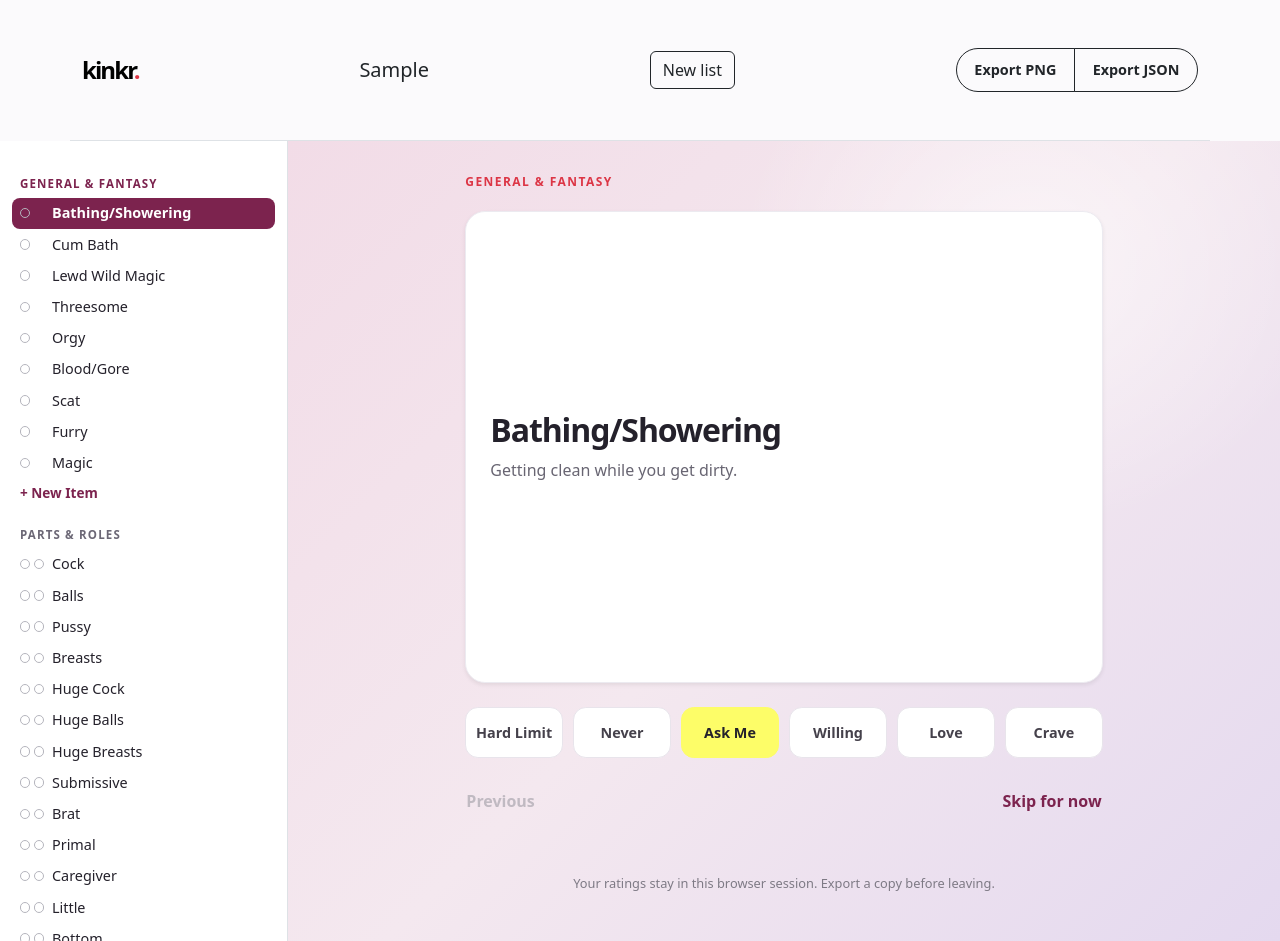
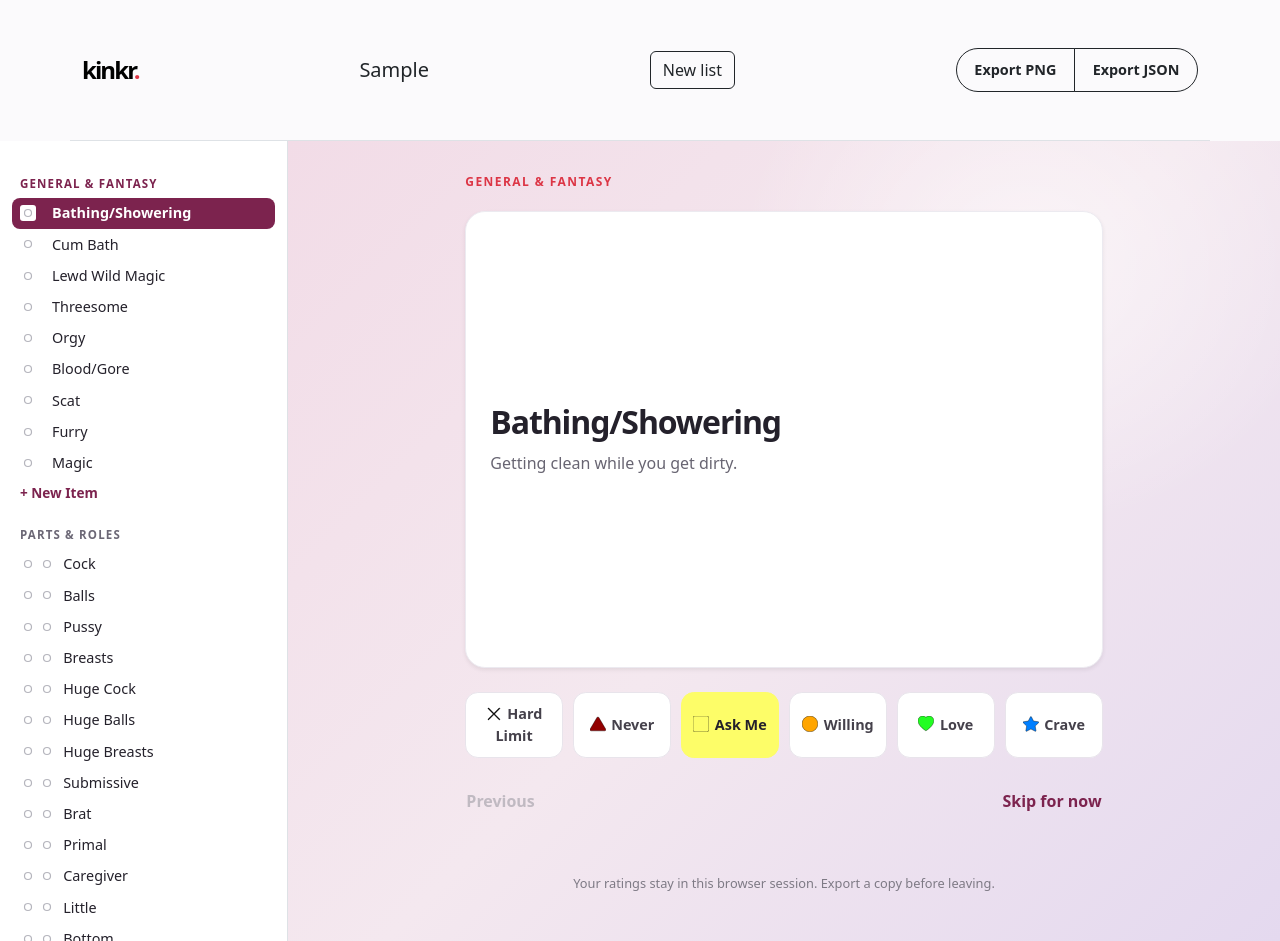
Before and after one commit to vstar200000/kinkr, a React (Vite) app: page / in a window 1280 px wide. Both pictures are taken after typing "Sample" into the empty fields and a click on the button "Start". Built offline with nearby package versions, Linux system fonts and the light colour scheme.

Commit message:
Use shapes for rating clarity without relying on color

```diff
--- a/src/App.css
+++ b/src/App.css
@@ -340,13 +340,6 @@
   min-width: 1.5rem;
 }
 
-.nav-dot {
-  background: transparent;
-  border: 1.5px solid #b5b5bd;
-  border-radius: 50%;
-  height: 0.65rem;
-  width: 0.65rem;
-}
 .nav-item:hover {
   background: #f4e8ef;
 }
@@ -416,3 +409,17 @@
   font-size: clamp(1.25rem, 3.5vw, 1.75rem);
   font-weight: 700;
 }
+
+.rating-icon {
+  flex: 0 0 auto;
+  vertical-align: -0.15em;
+}
+
+.rating-choice .rating-icon {
+  margin-right: 0.35rem;
+}
+
+.nav-item.is-active .rating-icon {
+  background: #fff;
+  border-radius: 3px;
+}
--- a/src/App.tsx
+++ b/src/App.tsx
@@ -1,5 +1,7 @@
 import { useMemo, useState } from "react";
 import LandingPage from "./components/LandingPage.tsx";
+import RatingIcon from "./components/RatingIcon.tsx";
+import { ratingOptions } from "./ratings.ts";
 import "./App.css";
 import Item from "./components/item.tsx";
 import NavMenu from "./components/navMenu.tsx";
@@ -22,19 +24,7 @@ export interface ItemData {
 
 const categories: Category[] = itemsData;
 
-const ratingOptions = [
-  {
-    value: -1,
-    label: "Hard Limit",
-    className: "rating-hard-limit",
-    color: "#000000",
-  },
-  { value: 0, label: "Never", className: "rating-never", color: "#920000" },
-  { value: 1, label: "Ask Me", className: "rating-ask", color: "#fdfd68" },
-  { value: 2, label: "Willing", className: "rating-willing", color: "#ffa500" },
-  { value: 3, label: "Love", className: "rating-love", color: "#23fd22" },
-  { value: 4, label: "Crave", className: "rating-crave", color: "#007fff" },
-] as const;
+
 
 type AnswerLevel = (typeof ratingOptions)[number]["value"];
 
@@ -346,7 +336,7 @@ function Checklist({
               (role) =>
                 ratingOptions.find(
                   (option) => option.value === getAnswers(item.key)[role],
-                )?.color ?? null,
+                ) ?? null,
             ),
           }))}
           onClose={() => setIsNavOpen(false)}
@@ -420,7 +410,8 @@ function Checklist({
                                   }
                                   type="button"
                                 >
-                                  {option.label}
+                                  <RatingIcon option={option} size="1.1em" />
+                                  <span className="rating-label">{option.label}</span>
                                 </button>
                               ))}
                             </div>
--- /dev/null
+++ b/src/components/RatingIcon.tsx
@@ -0,0 +1,40 @@
+import type { RatingOption } from "../ratings.ts";
+
+interface RatingIconProps {
+  option: Pick<RatingOption, "color" | "path"> | null;
+  size?: string;
+}
+
+function RatingIcon({ option, size = "1em" }: RatingIconProps) {
+  return (
+    <svg
+      aria-hidden="true"
+      className="rating-icon"
+      height={size}
+      viewBox="0 0 16 16"
+      width={size}
+    >
+      {option ? (
+        <path
+          d={option.path}
+          fill={option.color}
+          fillRule="evenodd"
+          stroke="rgba(0,0,0,0.55)"
+          strokeLinejoin="round"
+          strokeWidth="0.7"
+        />
+      ) : (
+        <circle
+          cx="8"
+          cy="8"
+          fill="none"
+          r="3.5"
+          stroke="#b5b5bd"
+          strokeWidth="1.2"
+        />
+      )}
+    </svg>
+  );
+}
+
+export default RatingIcon;
--- a/src/components/navMenu.tsx
+++ b/src/components/navMenu.tsx
@@ -1,9 +1,11 @@
 import { useEffect, useRef } from "react";
+import type { RatingOption } from "../ratings.ts";
+import RatingIcon from "./RatingIcon.tsx";
 
 interface NavItem {
   name: string;
   category: string;
-  dots: (string | null)[];
+  dots: (RatingOption | null)[];
 }
 
 interface NavMenuProps {
@@ -84,18 +86,11 @@ function NavMenu({
                     type="button"
                   >
                     <span className="nav-dots" aria-hidden="true">
-                      {item.dots.map((color, dotIndex) => (
-                        <span
-                          className="nav-dot"
+                      {item.dots.map((rating, dotIndex) => (
+                        <RatingIcon
                           key={dotIndex}
-                          style={
-                            color
-                              ? {
-                                  background: color,
-                                  borderColor: "rgba(0,0,0,0.35)",
-                                }
-                              : undefined
-                          }
+                          option={rating}
+                          size="1rem"
                         />
                       ))}
                     </span>
--- a/src/exportImage.ts
+++ b/src/exportImage.ts
@@ -2,6 +2,7 @@ export interface ExportRating {
   value: number;
   label: string;
   color: string;
+  path: string;
 }
 
 export interface ExportItem {
@@ -22,32 +23,40 @@ function titleCase(text: string) {
   return text.charAt(0).toUpperCase() + text.slice(1);
 }
 
-function drawCircle(
+function drawIcon(
   ctx: CanvasRenderingContext2D,
   x: number,
   y: number,
-  color: string | null,
-  radius = RADIUS,
+  option: { color: string; path: string } | null,
+  size = RADIUS * 2,
 ) {
-  ctx.beginPath();
-  ctx.arc(x, y, radius, 0, Math.PI * 2);
-  if (color) {
-    ctx.fillStyle = color;
-    ctx.fill();
-    ctx.strokeStyle = "rgba(0,0,0,0.35)";
+  ctx.save();
+  ctx.translate(x - size / 2, y - size / 2);
+  ctx.scale(size / 16, size / 16);
+  if (option) {
+    const path = new Path2D(option.path);
+    ctx.fillStyle = option.color;
+    ctx.fill(path, "evenodd");
+    ctx.strokeStyle = "rgba(0,0,0,0.55)";
+    ctx.lineWidth = 0.7;
+    ctx.lineJoin = "round";
+    ctx.stroke(path);
   } else {
+    ctx.beginPath();
+    ctx.arc(8, 8, 3.5, 0, Math.PI * 2);
     ctx.strokeStyle = "#b5b5bd";
+    ctx.lineWidth = 1.2;
+    ctx.stroke();
   }
-  ctx.lineWidth = 1.5;
-  ctx.stroke();
+  ctx.restore();
 }
 
 export function renderResultsCanvas(
   items: ExportItem[],
   ratingOptions: readonly ExportRating[],
 ) {
-  const colorOf = (value: number | null) =>
-    ratingOptions.find((option) => option.value === value)?.color ?? null;
+  const optionOf = (value: number | null) =>
+    ratingOptions.find((option) => option.value === value) ?? null;
 
   const groups: {
     category: string;
@@ -59,7 +68,11 @@ export function renderResultsCanvas(
     if (last && last.category === item.category) {
       last.items.push(item);
     } else {
-      groups.push({ category: item.category, roles: item.roles, items: [item] });
+      groups.push({
+        category: item.category,
+        roles: item.roles,
+        items: [item],
+      });
     }
   }
 
@@ -151,9 +164,7 @@ export function renderResultsCanvas(
     const columns = splitColumns(count);
     const columnsWidth =
       columns.length * columnWidth + (columns.length - 1) * COLUMN_GAP;
-    const legend = layoutLegend(
-      Math.max(columnsWidth - titleWidth - 40, 260),
-    );
+    const legend = layoutLegend(Math.max(columnsWidth - titleWidth - 40, 260));
     const contentWidth = Math.ceil(
       Math.max(columnsWidth, titleWidth + 40 + legend.width),
     );
@@ -205,7 +216,7 @@ export function renderResultsCanvas(
     const cy = PAD + LEGEND_ROW_H / 2 + rowIndex * LEGEND_ROW_H;
     let x = legendX;
     for (const { option, width } of row) {
-      drawCircle(ctx, x + 8, cy, option.color, 8);
+      drawIcon(ctx, x + 8, cy, option, 18);
       ctx.fillStyle = "#24212b";
       ctx.textAlign = "left";
       ctx.fillText(option.label, x + 24, cy);
@@ -251,7 +262,7 @@ export function renderResultsCanvas(
         ctx.textAlign = "left";
         ctx.fillText(item.name, left, cy);
         item.ratings.forEach((rating, index) => {
-          drawCircle(ctx, circleX(index), cy, colorOf(rating));
+          drawIcon(ctx, circleX(index), cy, optionOf(rating));
         });
         y += ROW_H;
       }
--- /dev/null
+++ b/src/ratings.ts
@@ -0,0 +1,47 @@
+export const ratingOptions = [
+  {
+    value: -1,
+    label: "Hard Limit",
+    className: "rating-hard-limit",
+    color: "#000000",
+    // Icon paths are from Bootstrap Icons (16x16 viewBox).
+    path: "M2.146 2.854a.5.5 0 1 1 .708-.708L8 7.293l5.146-5.147a.5.5 0 0 1 .708.708L8.707 8l5.147 5.146a.5.5 0 0 1-.708.708L8 8.707l-5.146 5.147a.5.5 0 0 1-.708-.708L7.293 8z",
+  },
+  {
+    value: 0,
+    label: "Never",
+    className: "rating-never",
+    color: "#920000",
+    path: "M7.022 1.566a1.13 1.13 0 0 1 1.96 0l6.857 11.667c.457.778-.092 1.767-.98 1.767H1.144c-.889 0-1.437-.99-.98-1.767z",
+  },
+  {
+    value: 1,
+    label: "Ask Me",
+    className: "rating-ask",
+    color: "#fdfd68",
+    path: "M0 2a2 2 0 0 1 2-2h12a2 2 0 0 1 2 2v12a2 2 0 0 1-2 2H2a2 2 0 0 1-2-2z",
+  },
+  {
+    value: 2,
+    label: "Willing",
+    className: "rating-willing",
+    color: "#ffa500",
+    path: "M16 8A8 8 0 1 1 0 8a8 8 0 0 1 16 0",
+  },
+  {
+    value: 3,
+    label: "Love",
+    className: "rating-love",
+    color: "#23fd22",
+    path: "M8 1.314C12.438-3.248 23.534 4.735 8 15-7.534 4.736 3.562-3.248 8 1.314",
+  },
+  {
+    value: 4,
+    label: "Crave",
+    className: "rating-crave",
+    color: "#007fff",
+    path: "M3.612 15.443c-.386.198-.824-.149-.746-.592l.83-4.73L.173 6.765c-.329-.314-.158-.888.283-.95l4.898-.696L7.538.792c.197-.39.73-.39.927 0l2.184 4.327 4.898.696c.441.062.612.636.282.95l-3.522 3.356.83 4.73c.078.443-.36.79-.746.592L8 13.187l-4.389 2.256z",
+  },
+] as const;
+
+export type RatingOption = (typeof ratingOptions)[number];
```
Also changed, not shown: 1 other file (tests, documents, lock files or other folders).
